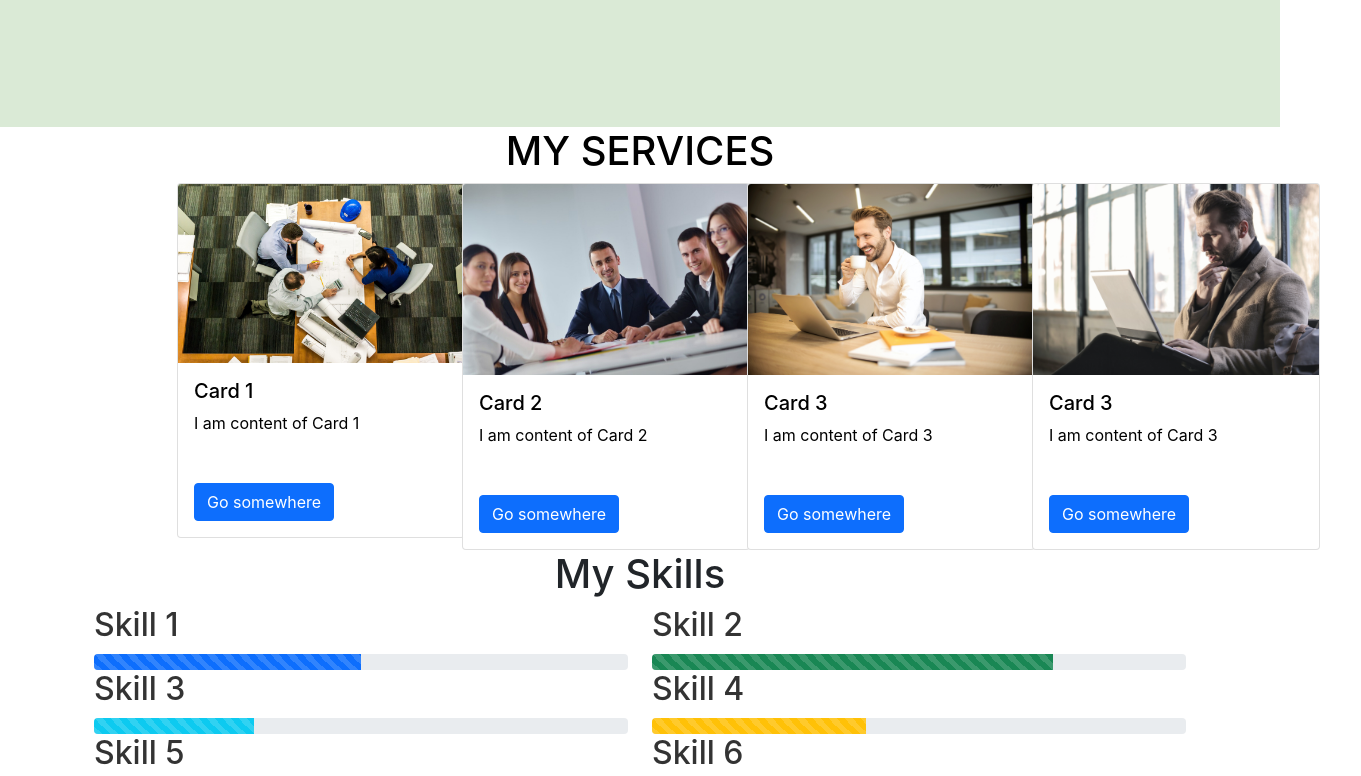
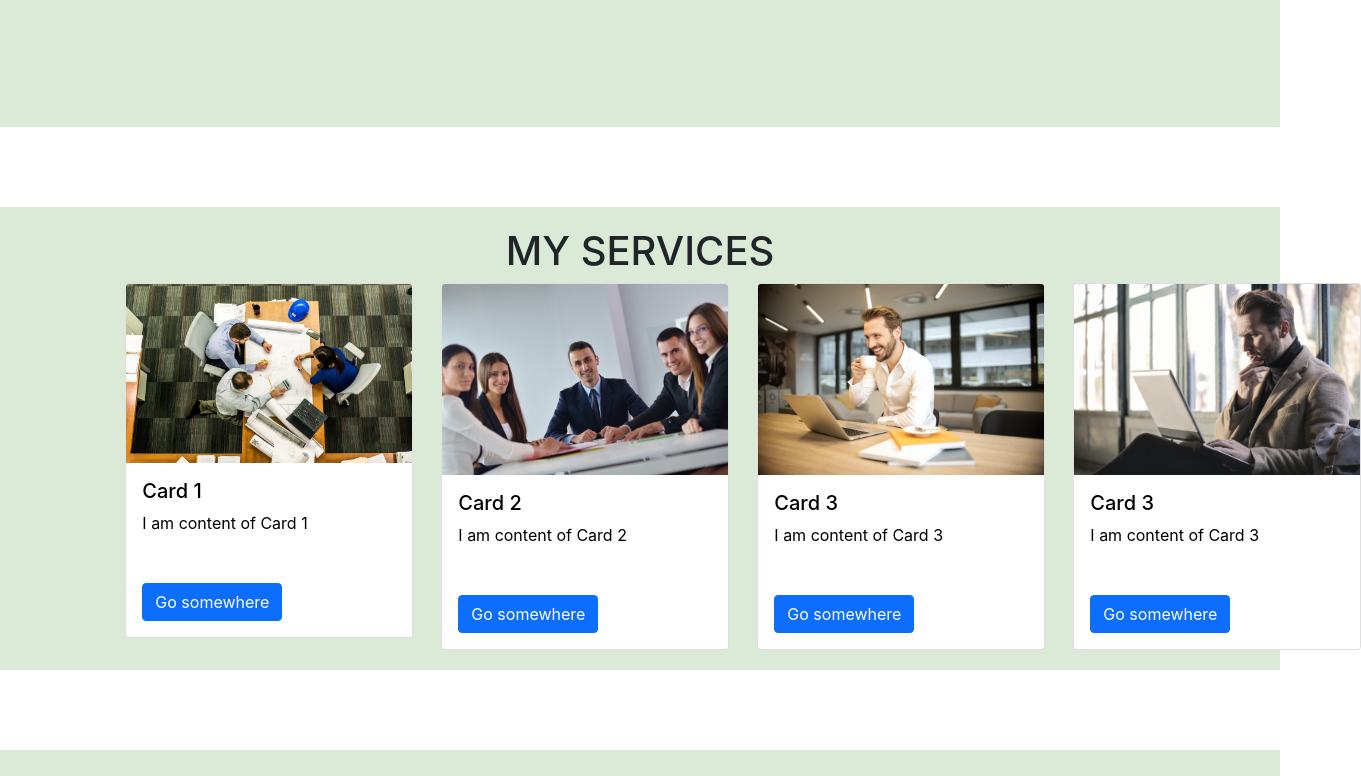
Before and after one commit to Hassam009/My-Personal-Portfolio-Website, a React (Create React App) app in the folder portfolio-website/: page / in a window 1280 px wide. Shown: the part 529-1305 px from the top of the page, 1361 px wide, since content can reach past the window. Built offline with nearby package versions, Linux system fonts and the light colour scheme.

Commit message:
Some progress in Home Page

```diff
--- a/portfolio-website/src/App.css
+++ b/portfolio-website/src/App.css
@@ -27,7 +27,10 @@
 .App-link {
   color: #61dafb;
 }
+.App{
 
+  background-color:#daead6;
+}
 @keyframes App-logo-spin {
   from {
     transform: rotate(0deg);
--- a/portfolio-website/src/Component/Home.js
+++ b/portfolio-website/src/Component/Home.js
@@ -11,6 +11,7 @@ const Home = () => {
     // background-size: cover;
     color: white;
     height: 600px;
+    min-width: 100%;
     display: flex;
     align-items: center; /* Vertical centering */
   }
--- a/portfolio-website/src/Component/Services.js
+++ b/portfolio-website/src/Component/Services.js
@@ -1,25 +1,59 @@
-import React from 'react';
-import ServicesCards from '../Cards/ServicesCards';
+import React from "react";
+import ServicesCards from "../Cards/ServicesCards";
+import styled from "styled-components";
 
 const Services = (props) => {
+  const Wrapper = styled.section`
+    .container {
+      margin-top:5rem;
+      background-color: #daead6;
+      min-width: 100%; /* Set min-width to 100% of the viewport width */
+      padding: 20px; /* Add padding to give some space between content and edges */
+    }
+
+    h1 {
+      text-align: center;
+    }
+  `;
+
   return (
+    <>
+      <Wrapper>
         <div className="container">
+          <h1>MY SERVICES</h1>
           <div className="row justify-content-center">
-      <h1 className='row justify-content-center'>MY SERVICES</h1>
             <div className="col-md-3">
-          <ServicesCards Title="Card 1" Description="I am content of Card 1" src="Images/B1.jpg"/>
+              <ServicesCards
+                Title="Card 1"
+                Description="I am content of Card 1"
+                src="Images/B1.jpg"
+              />
             </div>
             <div className="col-md-3">
-          <ServicesCards Title="Card 2" Description="I am content of Card 2" src="Images/B2.jpg" />
+              <ServicesCards
+                Title="Card 2"
+                Description="I am content of Card 2"
+                src="Images/B2.jpg"
+              />
             </div>
             <div className="col-md-3">
-          <ServicesCards Title="Card 3" Description="I am content of Card 3"  src="Images/B5.jpg"/>
+              <ServicesCards
+                Title="Card 3"
+                Description="I am content of Card 3"
+                src="Images/B5.jpg"
+              />
             </div>
             <div className="col-md-3">
-          <ServicesCards Title="Card 3" Description="I am content of Card 3"  src="Images/B4.jpg"/>
+              <ServicesCards
+                Title="Card 3"
+                Description="I am content of Card 3"
+                src="Images/B4.jpg"
+              />
             </div>
           </div>
         </div>
+      </Wrapper>
+    </>
   );
 };
 
--- a/portfolio-website/src/Component/Skills.js
+++ b/portfolio-website/src/Component/Skills.js
@@ -4,21 +4,32 @@ import React from 'react';
 import styled from 'styled-components';
 
 const Wrapper = styled.section`
-  /* Skills.css */
 
   .skill-heading {
     color: #333; /* Change the color as needed */
   }
-
   .custom-progress {
     margin-top: 10px; /* Adjust margin as needed */
+  }
+  .container {
+    margin-top:5rem;
+    background-color: #daead6;
+    min-width: 100%; /* Set min-width to 100% of the viewport width */
+    padding: 20px; /* Add padding to give some space between content and edges */
+  }
+
+  h1 {
+    text-align: center;
   }
 `;
 
 const Skills = () => {
   return (
     <>
-      <Wrapper className="container">
+      <Wrapper >
+        <div className="container">
+
+
         <h1 className="text-center">My Skills</h1>
         <div className="row mx-auto">
           {/* First Row */}
@@ -103,6 +114,7 @@ const Skills = () => {
             </div>
           </div>
         </div>
+        </div>
       </Wrapper>
     </>
   );
```
Lines whose indentation alone changed are shown as unchanged.
